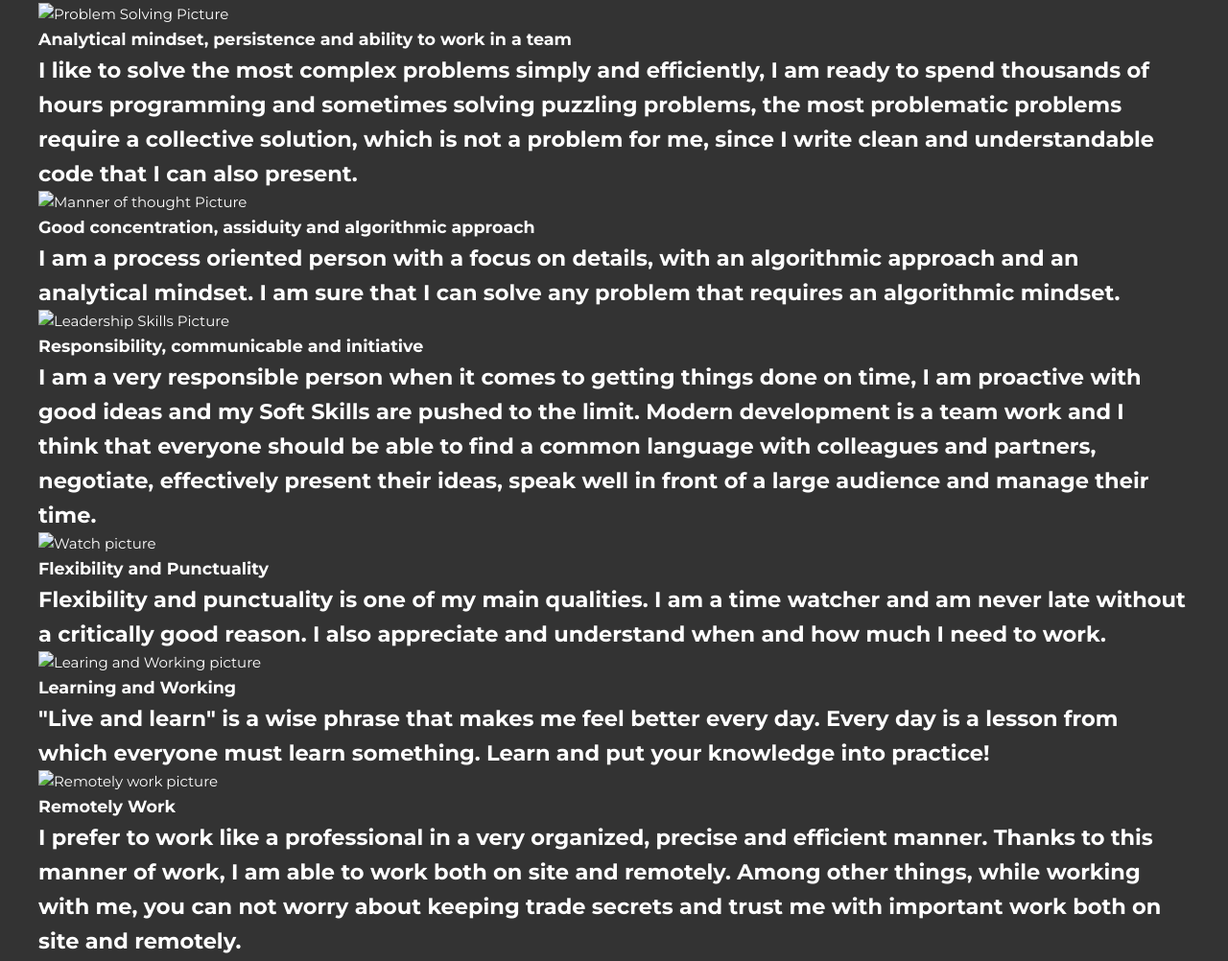
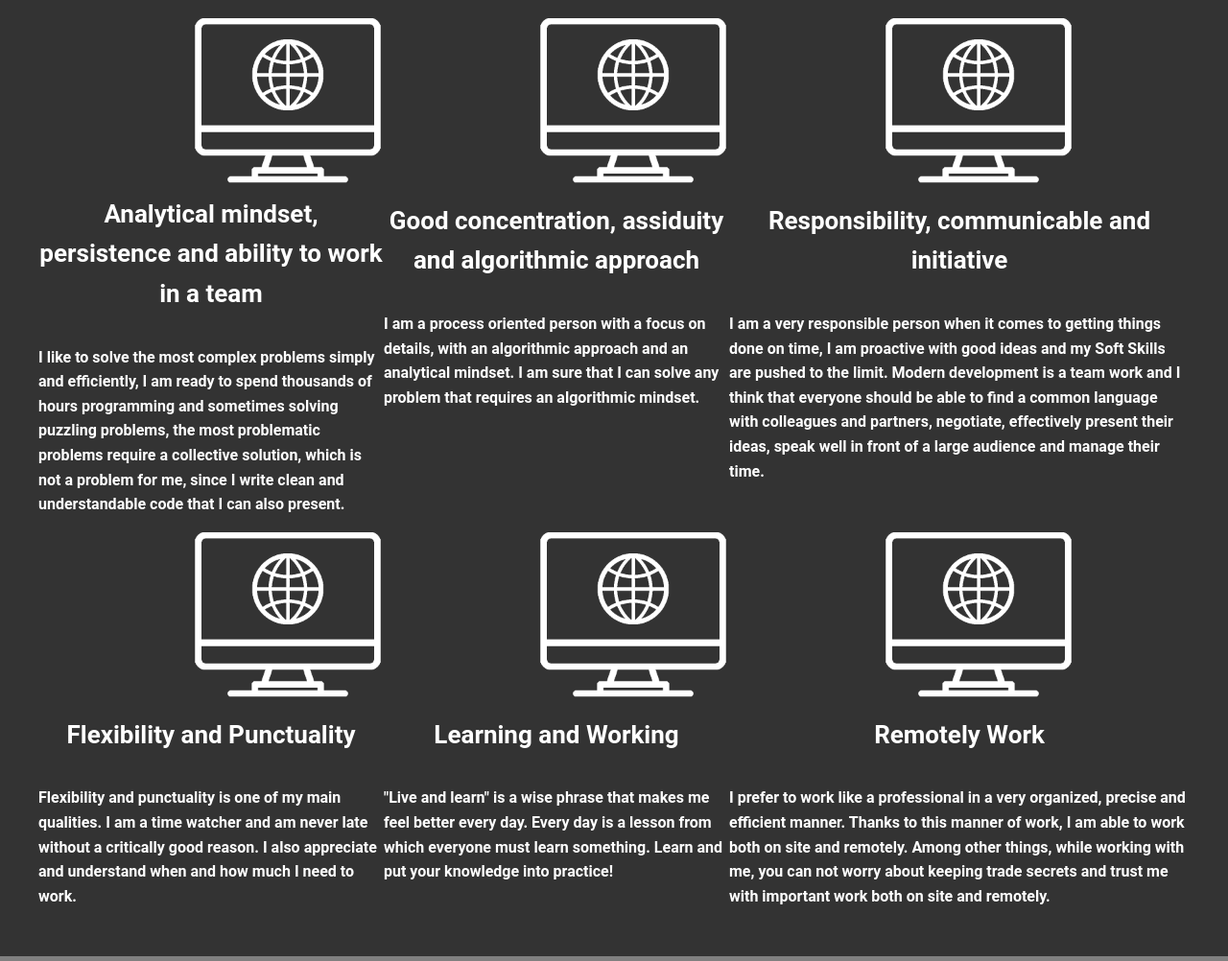
Before and after one commit to SatoX666/MyWebSite, a plain HTML site: page index.html in a window 1280 px wide. Shown: the part 5007-6009 px from the top of the page at 96% size. Drawn offline with Linux system fonts and the light colour scheme.

Commit message:
strenght section fix

```diff
--- /dev/null
+++ b/assets/css/strenghts.css
@@ -0,0 +1,135 @@
+/*section strenghts*/
+.section_strengths {
+    padding: 50px 0;
+    background: gray;
+}
+
+.section_strengths_text {
+
+}
+
+
+/*section strenghts list*/
+.section_strengths_list {
+    padding: 50px 0;
+    background: #333;
+}
+
+.container_strenghts_1 {
+    width: 100%;
+    max-width: 1200px;
+    margin: 0 auto;
+
+    display: flex;
+    flex-direction: row;
+    justify-content: flex-start;
+}
+
+.section_header_problem_solving {
+    width: 100%;
+    max-width: 540px;
+    /*height: 260px;*/
+
+    display: flex;
+    flex-direction: column;
+    justify-content: flex-start;
+}
+
+.problem_sovling_icon {
+    width: 200px;
+    text-align: center;
+    margin: 0px 0px 0px 160px;
+}
+
+.problem_sovling_title {
+    text-align: center;
+    font-size: 26px;
+    font-family: Roboto;
+}
+
+.problem_solving_description {
+    text-align: left;
+    font-size: 16px;
+    font-family: Roboto;
+    margin: 32px 0px 0px 0px;
+}
+
+.section_header_manner_of_thought {
+
+}
+
+.manner_of_thought {
+
+}
+
+.manner_of_thought_title {
+
+}
+
+.manner_of_thought_description {
+
+}
+
+.section_header_leadership_skills {
+
+}
+
+.leadership_skills {
+
+}
+
+.leadership_skills_title {
+
+}
+
+.leadership_skills_description {
+
+}
+
+.section_header_flexibility_and_punctuality {
+
+}
+
+.watch_icon {
+
+}
+
+.flexibility_and_punctuality_title {
+
+}
+
+.flexibility_and_punctuality_description {
+
+}
+
+.section_header_learning_and_working {
+
+}
+
+.learning_and_working_icon {
+
+}
+
+.learning_and_working_title {
+
+}
+
+.learning_and_working_description {
+
+}
+
+.section_header_remotely_work {
+
+}
+
+.remotely_work_icon {
+
+}
+
+.remotely_work_title {
+
+}
+
+.remotely_work_description {
+
+}
--- a/assets/css/style.css
+++ b/assets/css/style.css
@@ -1,3 +1,5 @@
+@import url(../css/strenghts.css);
+
 body {
     margin: 0;
     font-family: 'Montserrat', sans-serif;
@@ -654,22 +656,6 @@ h1, h2, h3, h4, h5, h6 {
 }
 
 
-/*section strenghts*/
-.section_strengths {
-    padding: 50px 0;
-    background: gray;
-}
-
-.section_strengths_text {
-
-}
-
-/*section strenghts list*/
-.section_strengths_list {
-    padding: 50px 0;
-    background: #333;
-}
-
 /*section about me*/
 .section_about_me {
     padding: 50px 0;
--- a/index.html
+++ b/index.html
@@ -151,39 +151,41 @@
 
 
     <section class="section_strengths_list">
-        <div class="container">
+        <div class="container_strenghts_1">
             <div class="section_header_problem_solving">
-                <img class="problem_sovling_icon" src="#" alt="Problem Solving Picture">
-                <h3 class="problem_sovling_title">Analytical mindset, persistence and ability to work in a team</h3>
+                <img class="problem_sovling_icon" src="../MyWebSite/assets/images/pc-with-globe.png" alt="Problem Solving Picture">
+                <h3 class="problem_sovling_title"><strong>Analytical mindset, persistence and ability to work in a team</strong></h3>
                 <h2 class="problem_solving_description">I like to solve the most complex problems simply and efficiently, I am ready to spend thousands of hours programming and sometimes solving puzzling problems, the most problematic problems require a collective solution, which is not a problem for me, since I write clean and understandable code that I can also present.</h2>
             </div>
             <div class="section_header_manner_of_thought">
-                <img class="manner_of_thought" src="#" alt="Manner of thought Picture">
-                <h3 class="manner_of_thought_title">Good concentration, assiduity and algorithmic approach</h3>
-                <h2 class="manner_of_thought_description">I am a process oriented person with a focus on details, with an algorithmic approach and an analytical mindset. I am sure that I can solve any problem that requires an algorithmic mindset.</h2>
+                <img class="problem_sovling_icon" src="../MyWebSite/assets/images/pc-with-globe.png" alt="Manner of thought Picture">
+                <h3 class="problem_sovling_title">Good concentration, assiduity and algorithmic approach</h3>
+                <h2 class="problem_solving_description">I am a process oriented person with a focus on details, with an algorithmic approach and an analytical mindset. I am sure that I can solve any problem that requires an algorithmic mindset.</h2>
             </div>
             <div class="section_header_leadership_skills">
-                <img class="leadership_skills" src="#" alt="Leadership Skills Picture">
-                <h3 class="leadership_skills_title">Responsibility, communicable and initiative</h3>
-                <h2 class="leadership_skills_description">I am a very responsible person when it comes to getting things done on time, I am proactive with good ideas and my Soft Skills are pushed to the limit. Modern development is a team work and I think that everyone should be able to find a common language with colleagues and partners, negotiate, effectively present their ideas, speak well in front of a large audience and manage their time.</h2>
+                <img class="problem_sovling_icon" src="../MyWebSite/assets/images/pc-with-globe.png" alt="Leadership Skills Picture">
+                <h3 class="problem_sovling_title">Responsibility, communicable and initiative</h3>
+                <h2 class="problem_solving_description">I am a very responsible person when it comes to getting things done on time, I am proactive with good ideas and my Soft Skills are pushed to the limit. Modern development is a team work and I think that everyone should be able to find a common language with colleagues and partners, negotiate, effectively present their ideas, speak well in front of a large audience and manage their time.</h2>
             </div>
+        </div>
+        <div class="container_strenghts_1">
             <div class="section_header_flexibility_and_punctuality">
-                <img class="watch_icon" src="#" alt="Watch picture">
-                <h3 class="flexibility_and_punctuality_title">Flexibility and Punctuality</h3>
-                <h2 class="flexibility_and_punctuality_description">Flexibility and punctuality is one of my main qualities. I am a time watcher and am never late without a critically good reason. I also appreciate and understand when and how much I need to work.</h2>
+                <img class="problem_sovling_icon" src="../MyWebSite/assets/images/pc-with-globe.png" alt="Watch picture">
+                <h3 class="problem_sovling_title">Flexibility and Punctuality</h3>
+                <h2 class="problem_solving_description">Flexibility and punctuality is one of my main qualities. I am a time watcher and am never late without a critically good reason. I also appreciate and understand when and how much I need to work.</h2>
             </div>
             <div class="section_header_learning_and_working">
-                <img class="learning_and_working_icon" src="#" alt="Learing and Working picture">
-                <h3 class="learning_and_working_title">Learning and Working</h3>
-                <h2 class="learning_and_working_description">"Live and learn" is a wise phrase that makes me feel better every day. Every day is a lesson from which everyone must learn something. Learn and put your knowledge into practice!</h2>
+                <img class="problem_sovling_icon" src="../MyWebSite/assets/images/pc-with-globe.png" alt="Learing and Working picture">
+                <h3 class="problem_sovling_title">Learning and Working</h3>
+                <h2 class="problem_solving_description">"Live and learn" is a wise phrase that makes me feel better every day. Every day is a lesson from which everyone must learn something. Learn and put your knowledge into practice!</h2>
             </div>
             <div class="section_header_remotely_work">
-                <img class="remotely_work_icon" src="#" alt="Remotely work picture">
-                <h3 class="remotely_work_title">Remotely Work</h3>
-                <h2 class="remotely_work_description">I prefer to work like a professional in a very organized, precise and efficient manner. Thanks to this manner of work, I am able to work both on site and remotely. Among other things, while working with me, you can not worry about keeping trade secrets and trust me with important work both on site and remotely.</h2>
+                <img class="problem_sovling_icon" src="../MyWebSite/assets/images/pc-with-globe.png" alt="Remotely work picture">
+                <h3 class="problem_sovling_title">Remotely Work</h3>
+                <h2 class="problem_solving_description">I prefer to work like a professional in a very organized, precise and efficient manner. Thanks to this manner of work, I am able to work both on site and remotely. Among other things, while working with me, you can not worry about keeping trade secrets and trust me with important work both on site and remotely.</h2>
             </div>
+        </div>
 
-        </div>
     </section>
 
 
```
Also changed, not shown: assets/images/pc-with-globe.png (added).
